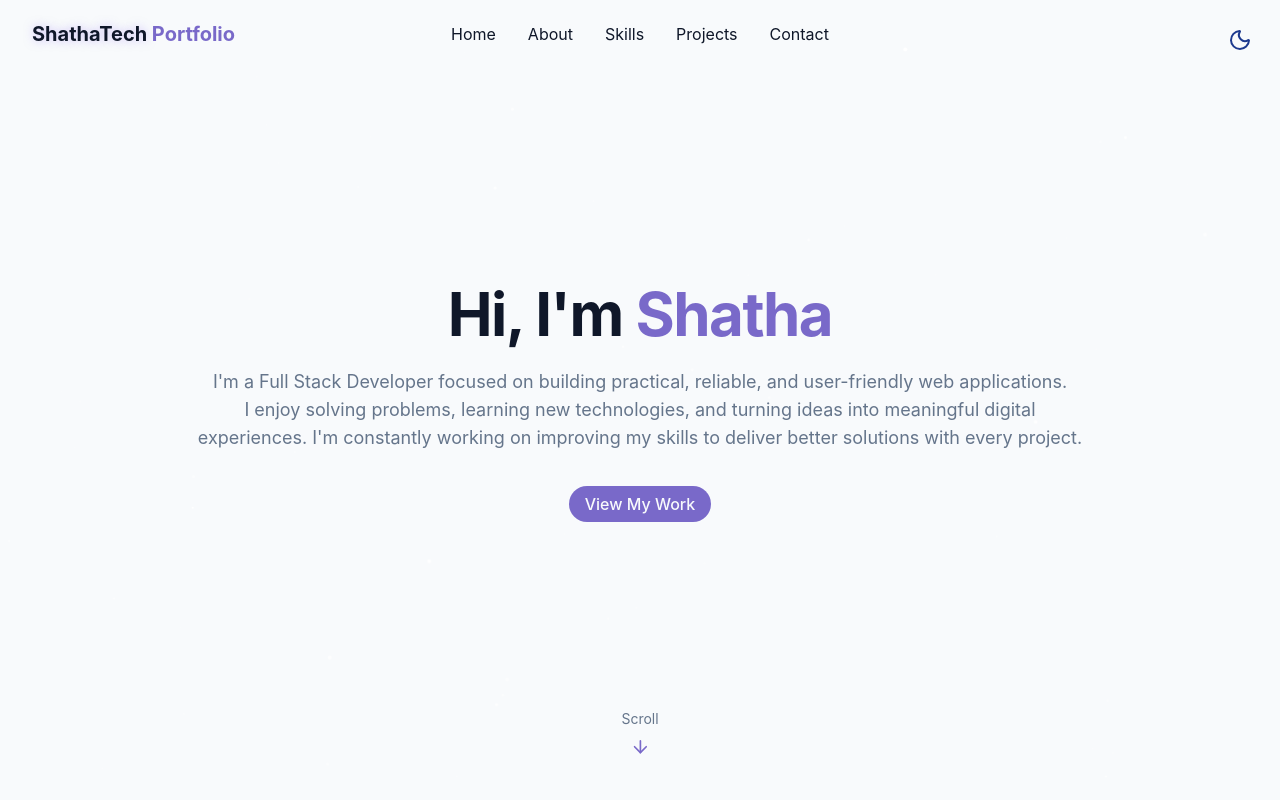
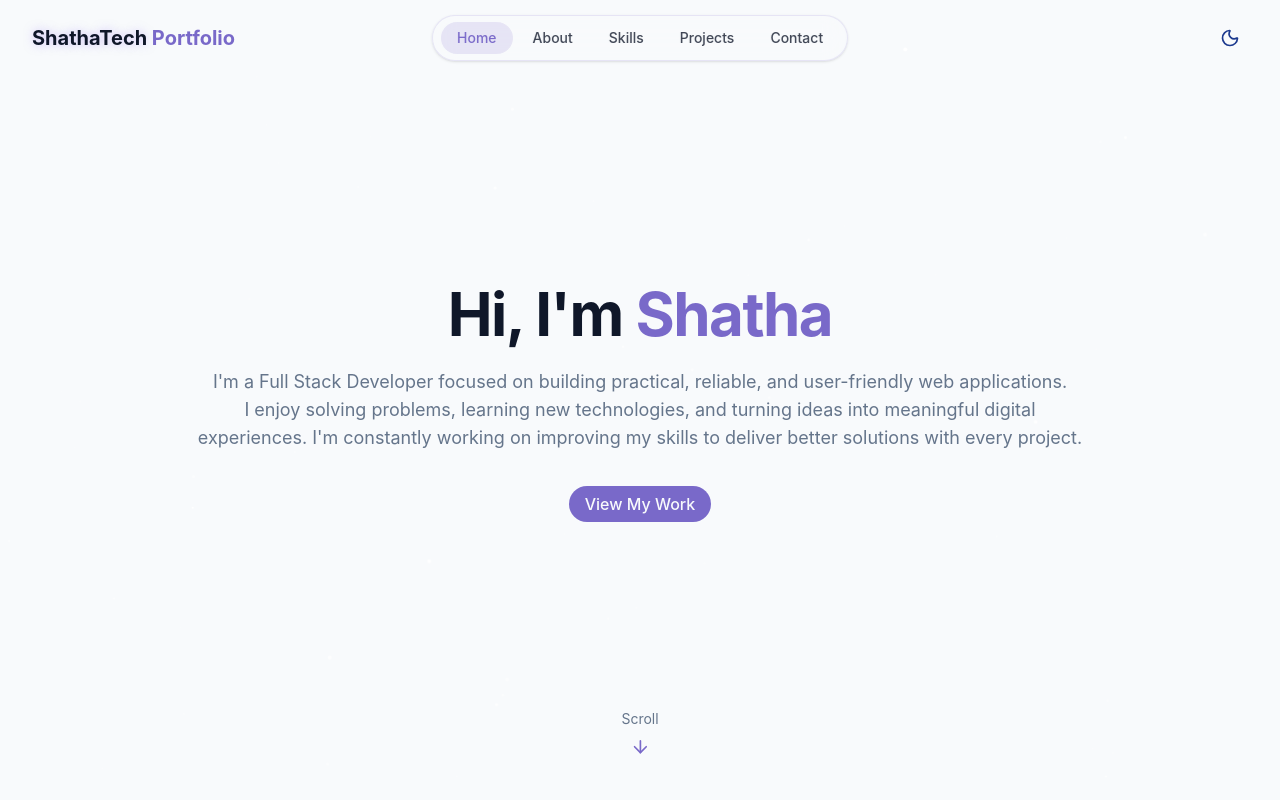
Before and after one commit to shathaammar/My-PORTFOLIO, a React (Vite) app in the folder portfolio-project/: page /home in a window 1280 px wide. Shown: the top 800 px of the page. Built offline with nearby package versions, Linux system fonts and the light colour scheme.

Commit message:
Design fix

```diff
--- a/portfolio-project/src/components/HeroSection.jsx
+++ b/portfolio-project/src/components/HeroSection.jsx
@@ -3,7 +3,7 @@ import { ArrowDown } from "lucide-react";
 export const HeroSection = () => {
   return (
     <section
-      id="hero"
+      id="home"
       className="relative min-h-screen flex flex-col items-center justify-center px-4"
     >
       <div className="container max-w-5xl mx-auto text-center z-10">
@@ -17,9 +17,11 @@ export const HeroSection = () => {
           </h1>
 
           <p className="text-base md:text-lg text-muted-foreground max-w-4xl mx-auto text-balance opacity-0 animate-fade-in-delay-3">
-            I'm a Full Stack Developer focused on building practical, reliable, and user-friendly web applications.
-            I enjoy solving problems, learning new technologies, and turning ideas into meaningful digital experiences.
-            I'm constantly working on improving my skills to deliver better solutions with every project.
+            I'm a Full Stack Developer focused on building practical, reliable,
+            and user-friendly web applications. I enjoy solving problems,
+            learning new technologies, and turning ideas into meaningful digital
+            experiences. I'm constantly working on improving my skills to
+            deliver better solutions with every project.
           </p>
 
           <div className="pt-4 opacity-0 animate-fade-in-delay-4">
@@ -30,9 +32,9 @@ export const HeroSection = () => {
         </div>
       </div>
 
-      <div className="absolute bottom-8 left-1/2 transform -translate-x-1/2 flex flex-col items-center animate-bounce">
-      <span className="text-sm text-muted-foreground mb-2"> Scroll </span>
-      <ArrowDown className="h-5 w-5 text-primary" />
+      <div className="absolute bottom-8 left-1/2 -translate-x-1/2 flex flex-col items-center animate-bounce">
+        <span className="text-sm text-muted-foreground mb-2">Scroll</span>
+        <ArrowDown className="h-5 w-5 text-primary" />
       </div>
     </section>
   );
--- a/portfolio-project/src/components/Navbar.jsx
+++ b/portfolio-project/src/components/Navbar.jsx
@@ -1,6 +1,7 @@
 import { useEffect, useState } from "react";
 import { Menu, X } from "lucide-react";
 import { cn } from "@/lib/utils";
+import { ThemeToggle } from "./ThemeToggle";
 
 const navItems = [
   { name: "Home", href: "#home" },
@@ -13,15 +14,46 @@ const navItems = [
 export const Navbar = () => {
   const [isScrolled, setIsScrolled] = useState(false);
   const [isMenuOpen, setIsMenuOpen] = useState(false);
+  const [activeSection, setActiveSection] = useState("home");
 
   useEffect(() => {
     const handleScroll = () => {
       setIsScrolled(window.scrollY > 0);
+
+      // at the very top of the page, always highlight Home
+      if (window.scrollY < 100) {
+        setActiveSection("home");
+      }
     };
 
     window.addEventListener("scroll", handleScroll);
     return () => window.removeEventListener("scroll", handleScroll);
   }, []);
+
+  useEffect(() => {
+    const sections = navItems
+      .map((item) => document.querySelector(item.href))
+      .filter(Boolean);
+
+    const observer = new IntersectionObserver(
+      (entries) => {
+        entries.forEach((entry) => {
+          if (entry.isIntersecting) {
+            setActiveSection(entry.target.id);
+          }
+        });
+      },
+      {
+        // the section counts as active when it crosses the middle of the screen
+        rootMargin: "-45% 0px -50% 0px",
+      },
+    );
+
+    sections.forEach((section) => observer.observe(section));
+    return () => observer.disconnect();
+  }, []);
+
+  const isActive = (href) => activeSection === href.substring(1);
 
   return (
     <nav
@@ -35,7 +67,7 @@ export const Navbar = () => {
       <div className="container relative flex items-center justify-between">
         <a
           className="text-xl font-bold text-primary flex items-center"
-          href="#hero"
+          href="#home"
         >
           <span className="relative z-10">
             <span className="text-glow text-foreground">ShathaTech</span>{" "}
@@ -44,28 +76,39 @@ export const Navbar = () => {
         </a>
 
         {/* desktop nav */}
-        <div className="hidden md:flex space-x-8 absolute left-1/2 -translate-x-1/2">
-          {navItems.map((item, key) => (
+        <div className="hidden md:flex items-center gap-1 absolute left-1/2 -translate-x-1/2 rounded-full px-2 py-1.5 bg-background/60 backdrop-blur-md border border-primary/15 shadow-sm">
+          {navItems.map((item) => (
             <a
-              key={key}
+              key={item.href}
               href={item.href}
-              className="hover:text-primary transition-colors duration-300"
+              onClick={() => setActiveSection(item.href.substring(1))}
+              aria-current={isActive(item.href) ? "page" : undefined}
+              className={cn(
+                "px-4 py-1.5 text-sm font-medium rounded-full transition-colors duration-300",
+                isActive(item.href)
+                  ? "text-primary bg-primary/15"
+                  : "text-foreground/80 hover:text-primary hover:bg-primary/10",
+              )}
             >
               {item.name}
             </a>
           ))}
         </div>
 
-        {/* mobile nav */}
-        <button
-          onClick={() => setIsMenuOpen((prev) => !prev)}
-          className="md:hidden p-2 text-foreground z-50"
-          aria-label={isMenuOpen ? "Close menu" : "Open menu"}
-        >
-          {""}
-          {isMenuOpen ? <X size={"24"} /> : <Menu size={24} />}{" "}
-        </button>
+        {/* right side: theme toggle + mobile menu button */}
+        <div className="flex items-center gap-1 z-50">
+          <ThemeToggle />
 
+          <button
+            onClick={() => setIsMenuOpen((prev) => !prev)}
+            className="md:hidden p-2 text-foreground"
+            aria-label={isMenuOpen ? "Close menu" : "Open menu"}
+          >
+            {isMenuOpen ? <X size={24} /> : <Menu size={24} />}
+          </button>
+        </div>
+
+        {/* mobile menu */}
         <div
           className={cn(
             "fixed inset-0 bg-background/95 backdrop-blur-md z-40 flex flex-col items-center justify-center",
@@ -76,12 +119,21 @@ export const Navbar = () => {
           )}
         >
           <div className="flex flex-col space-y-8 text-xl">
-            {navItems.map((item, key) => (
+            {navItems.map((item) => (
               <a
-                key={key}
+                key={item.href}
                 href={item.href}
-                className="hover:text-primary transition-colors duration-300"
-                onClick={() => setIsMenuOpen(false)}
+                aria-current={isActive(item.href) ? "page" : undefined}
+                className={cn(
+                  "transition-colors duration-300",
+                  isActive(item.href)
+                    ? "text-primary font-semibold"
+                    : "text-foreground/80 hover:text-primary",
+                )}
+                onClick={() => {
+                  setActiveSection(item.href.substring(1));
+                  setIsMenuOpen(false);
+                }}
               >
                 {item.name}
               </a>
--- a/portfolio-project/src/components/ThemeToggle.jsx
+++ b/portfolio-project/src/components/ThemeToggle.jsx
@@ -2,7 +2,7 @@ import { useEffect, useState } from "react";
 import { Moon, Sun } from "lucide-react";
 import { cn } from "@/lib/utils";
 
-export const ThemeToggle = () => {
+export const ThemeToggle = ({ className }) => {
   const [isDarkMode, setIsDarkMode] = useState(false);
 
   useEffect(() => {
@@ -31,15 +31,16 @@ export const ThemeToggle = () => {
   return (
     <button
       onClick={toggleTheme}
+      aria-label={isDarkMode ? "Switch to light mode" : "Switch to dark mode"}
       className={cn(
-        "fixed max-sm:hidden top-5 right-5 z-50 p-2 rounded-full transition-colors duration-300",
-        "focus:outline-hidden",
+        "p-2 rounded-full transition-colors duration-300 hover:bg-primary/10 focus:outline-hidden",
+        className,
       )}
     >
       {isDarkMode ? (
-        <Sun className="h-6 w-6 text-yellow-300" />
+        <Sun className="h-5 w-5 text-yellow-300" />
       ) : (
-        <Moon className="h-6 w-6 text-blue-900" />
+        <Moon className="h-5 w-5 text-blue-900" />
       )}
     </button>
   );
--- a/portfolio-project/src/index.css
+++ b/portfolio-project/src/index.css
@@ -10,6 +10,8 @@
   --color-primary-foreground: hsl(var(--primary-foreground));
 
   --color-card: hsl(var(--card));
+
+  --color-surface: #1a2329;
 
   --animate-float: float 6s ease-in-out infinite;
   --animate-fade-in: fade-in 0.7s ease-out forwards;
@@ -77,10 +79,11 @@
 
   body {
     @apply bg-background text-foreground transition-colors duration-300;
-    font-feature-settings: "rlig" 1, "calt" 1;
+    font-feature-settings:
+      "rlig" 1,
+      "calt" 1;
   }
 }
-
 
 @utility container {
   margin-inline: auto;
@@ -138,6 +141,14 @@
       alternate;
 }
 
+@layer components {
+  .glass {
+    background-color: color-mix(in srgb, var(--color-surface) 50%, transparent);
+    backdrop-filter: blur(16px);
+    border: 1px solid color-mix(in srgb, var(--color-border) 50%, transparent);
+  }
+}
+
 @keyframes twinkle {
   0%,
   100% {
--- a/portfolio-project/src/pages/Home.jsx
+++ b/portfolio-project/src/pages/Home.jsx
@@ -1,4 +1,3 @@
-import { ThemeToggle } from "../components/ThemeToggle";
 import { StarBackground } from "../components/StarBackground";
 import { Navbar } from "../components/Navbar";
 import { HeroSection } from "../components/HeroSection";
@@ -8,9 +7,6 @@ import { Skills } from "../components/Skills"
 export const Home = () => {
   return (
     <div className="min-h-screen bg-background text-foreground overflow-x-hidden">
-      {/* Theme Toggle */}
-      <ThemeToggle />
-
       {/* Background Effects */}
       <StarBackground />
 
```
